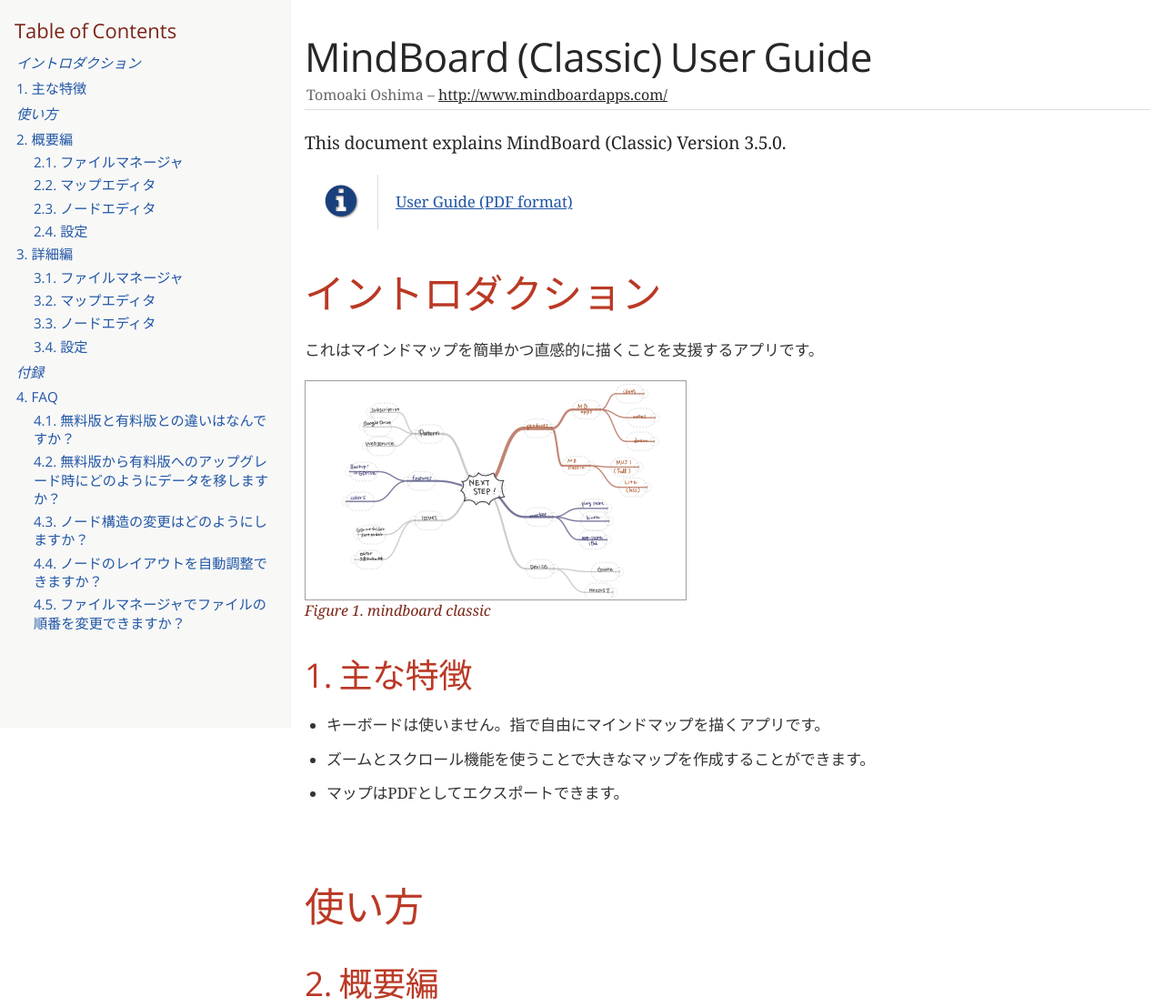
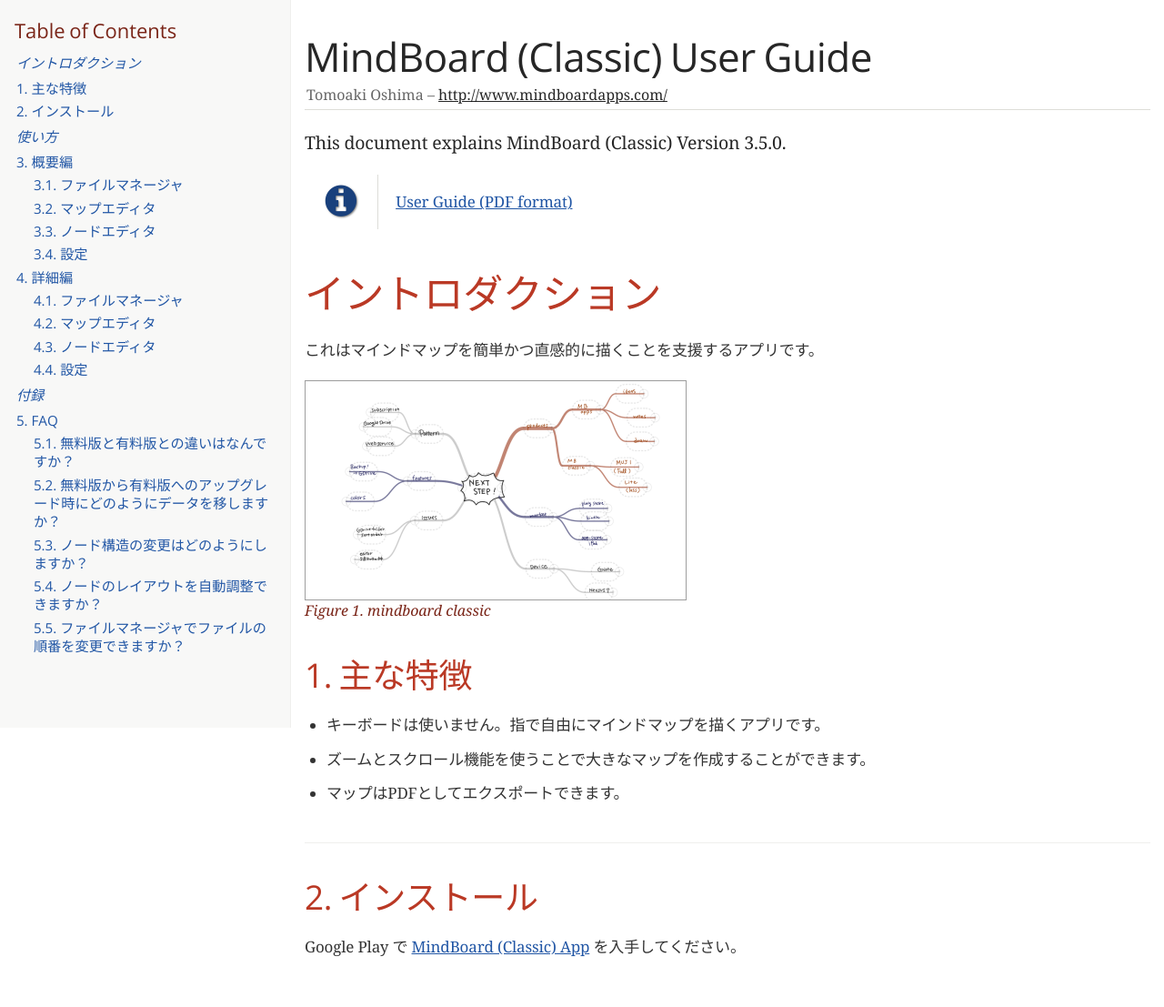
Before and after one commit to mindboard/mb-1-classic-docs-ja, a plain HTML site: page index.html in a window 1280 px wide. Shown: the top 1107 px of the page at 91% size. Drawn offline with nearby package versions, Linux system fonts and the light colour scheme; a web font is replaced by a local one.

Commit message:
added an installation section.

```diff
--- a/index.html
+++ b/index.html
@@ -523,37 +523,38 @@ table.CodeRay td.code>pre{padding:0}
 <li><a href="#_イントロダクション">イントロダクション</a>
 <ul class="sectlevel1">
 <li><a href="#_主な特徴">1. 主な特徴</a></li>
+<li><a href="#_インストール">2. インストール</a></li>
 </ul>
 </li>
 <li><a href="#_使い方">使い方</a>
 <ul class="sectlevel1">
-<li><a href="#_概要編">2. 概要編</a>
+<li><a href="#_概要編">3. 概要編</a>
 <ul class="sectlevel2">
-<li><a href="#_ファイルマネージャ">2.1. ファイルマネージャ</a></li>
-<li><a href="#_マップエディタ">2.2. マップエディタ</a></li>
-<li><a href="#_ノードエディタ">2.3. ノードエディタ</a></li>
-<li><a href="#_設定">2.4. 設定</a></li>
+<li><a href="#_ファイルマネージャ">3.1. ファイルマネージャ</a></li>
+<li><a href="#_マップエディタ">3.2. マップエディタ</a></li>
+<li><a href="#_ノードエディタ">3.3. ノードエディタ</a></li>
+<li><a href="#_設定">3.4. 設定</a></li>
 </ul>
 </li>
-<li><a href="#_詳細編">3. 詳細編</a>
+<li><a href="#_詳細編">4. 詳細編</a>
 <ul class="sectlevel2">
-<li><a href="#_ファイルマネージャ_2">3.1. ファイルマネージャ</a></li>
-<li><a href="#_マップエディタ_2">3.2. マップエディタ</a></li>
-<li><a href="#_ノードエディタ_2">3.3. ノードエディタ</a></li>
-<li><a href="#_設定_2">3.4. 設定</a></li>
+<li><a href="#_ファイルマネージャ_2">4.1. ファイルマネージャ</a></li>
+<li><a href="#_マップエディタ_2">4.2. マップエディタ</a></li>
+<li><a href="#_ノードエディタ_2">4.3. ノードエディタ</a></li>
+<li><a href="#_設定_2">4.4. 設定</a></li>
 </ul>
 </li>
 </ul>
 </li>
 <li><a href="#_付録">付録</a>
 <ul class="sectlevel1">
-<li><a href="#_faq">4. FAQ</a>
+<li><a href="#_faq">5. FAQ</a>
 <ul class="sectlevel2">
-<li><a href="#_無料版と有料版との違いはなんですか">4.1. 無料版と有料版との違いはなんですか？</a></li>
-<li><a href="#_無料版から有料版へのアップグレード時にどのようにデータを移しますか">4.2. 無料版から有料版へのアップグレード時にどのようにデータを移しますか？</a></li>
-<li><a href="#_ノード構造の変更はどのようにしますか">4.3. ノード構造の変更はどのようにしますか？</a></li>
-<li><a href="#_ノードのレイアウトを自動調整できますか">4.4. ノードのレイアウトを自動調整できますか？</a></li>
-<li><a href="#_ファイルマネージャでファイルの順番を変更できますか">4.5. ファイルマネージャでファイルの順番を変更できますか？</a></li>
+<li><a href="#_無料版と有料版との違いはなんですか">5.1. 無料版と有料版との違いはなんですか？</a></li>
+<li><a href="#_無料版から有料版へのアップグレード時にどのようにデータを移しますか">5.2. 無料版から有料版へのアップグレード時にどのようにデータを移しますか？</a></li>
+<li><a href="#_ノード構造の変更はどのようにしますか">5.3. ノード構造の変更はどのようにしますか？</a></li>
+<li><a href="#_ノードのレイアウトを自動調整できますか">5.4. ノードのレイアウトを自動調整できますか？</a></li>
+<li><a href="#_ファイルマネージャでファイルの順番を変更できますか">5.5. ファイルマネージャでファイルの順番を変更できますか？</a></li>
 </ul>
 </li>
 </ul>
@@ -613,15 +614,23 @@ table.CodeRay td.code>pre{padding:0}
 </div>
 </div>
 </div>
+<div class="sect1">
+<h2 id="_インストール"><a class="anchor" href="#_インストール"></a>2. インストール</h2>
+<div class="sectionbody">
+<div class="paragraph">
+<p>Google Play で <a href="https://play.google.com/store/apps/details?id=jp.osima.android.mindboardfree">MindBoard (Classic) App</a> を入手してください。</p>
+</div>
+</div>
+</div>
 <h1 id="_使い方" class="sect0"><a class="anchor" href="#_使い方"></a>使い方</h1>
 <div class="sect1">
-<h2 id="_概要編"><a class="anchor" href="#_概要編"></a>2. 概要編</h2>
+<h2 id="_概要編"><a class="anchor" href="#_概要編"></a>3. 概要編</h2>
 <div class="sectionbody">
 <div class="paragraph">
 <p>このアプリは３つの画面と設定で構成されています。</p>
 </div>
 <div class="sect2">
-<h3 id="_ファイルマネージャ"><a class="anchor" href="#_ファイルマネージャ"></a>2.1. ファイルマネージャ</h3>
+<h3 id="_ファイルマネージャ"><a class="anchor" href="#_ファイルマネージャ"></a>3.1. ファイルマネージャ</h3>
 <div class="imageblock">
 <div class="content">
 <img src="images/screenshots/muji_finder_act.png" alt="muji finder act">
@@ -643,7 +652,7 @@ table.CodeRay td.code>pre{padding:0}
 </div>
 </div>
 <div class="sect2">
-<h3 id="_マップエディタ"><a class="anchor" href="#_マップエディタ"></a>2.2. マップエディタ</h3>
+<h3 id="_マップエディタ"><a class="anchor" href="#_マップエディタ"></a>3.2. マップエディタ</h3>
 <div class="imageblock">
 <div class="content">
 <img src="images/screenshots/muji_mindboard_act.png" alt="muji mindboard act">
@@ -678,7 +687,7 @@ table.CodeRay td.code>pre{padding:0}
 </div>
 </div>
 <div class="sect2">
-<h3 id="_ノードエディタ"><a class="anchor" href="#_ノードエディタ"></a>2.3. ノードエディタ</h3>
+<h3 id="_ノードエディタ"><a class="anchor" href="#_ノードエディタ"></a>3.3. ノードエディタ</h3>
 <div class="imageblock">
 <div class="content">
 <img src="images/screenshots/muji_editor_act.png" alt="muji editor act">
@@ -710,7 +719,7 @@ table.CodeRay td.code>pre{padding:0}
 </div>
 </div>
 <div class="sect2">
-<h3 id="_設定"><a class="anchor" href="#_設定"></a>2.4. 設定</h3>
+<h3 id="_設定"><a class="anchor" href="#_設定"></a>3.4. 設定</h3>
 <div class="imageblock">
 <div class="content">
 <img src="images/screenshots/muji_settings.png" alt="muji settings">
@@ -721,10 +730,10 @@ table.CodeRay td.code>pre{padding:0}
 </div>
 </div>
 <div class="sect1">
-<h2 id="_詳細編"><a class="anchor" href="#_詳細編"></a>3. 詳細編</h2>
+<h2 id="_詳細編"><a class="anchor" href="#_詳細編"></a>4. 詳細編</h2>
 <div class="sectionbody">
 <div class="sect2">
-<h3 id="_ファイルマネージャ_2"><a class="anchor" href="#_ファイルマネージャ_2"></a>3.1. ファイルマネージャ</h3>
+<h3 id="_ファイルマネージャ_2"><a class="anchor" href="#_ファイルマネージャ_2"></a>4.1. ファイルマネージャ</h3>
 <div class="imageblock">
 <div class="content">
 <img src="images/screenshots/muji_finder_act.png" alt="muji finder act">
@@ -777,7 +786,7 @@ table.CodeRay td.code>pre{padding:0}
 </div>
 </div>
 <div class="sect2">
-<h3 id="_マップエディタ_2"><a class="anchor" href="#_マップエディタ_2"></a>3.2. マップエディタ</h3>
+<h3 id="_マップエディタ_2"><a class="anchor" href="#_マップエディタ_2"></a>4.2. マップエディタ</h3>
 <div class="imageblock">
 <div class="content">
 <img src="images/screenshots/muji_mindboard_act.png" alt="muji mindboard act">
@@ -840,7 +849,7 @@ table.CodeRay td.code>pre{padding:0}
 </div>
 </div>
 <div class="sect2">
-<h3 id="_ノードエディタ_2"><a class="anchor" href="#_ノードエディタ_2"></a>3.3. ノードエディタ</h3>
+<h3 id="_ノードエディタ_2"><a class="anchor" href="#_ノードエディタ_2"></a>4.3. ノードエディタ</h3>
 <div class="imageblock">
 <div class="content">
 <img src="images/screenshots/muji_editor_act.png" alt="muji editor act">
@@ -874,7 +883,7 @@ table.CodeRay td.code>pre{padding:0}
 </div>
 </div>
 <div class="sect2">
-<h3 id="_設定_2"><a class="anchor" href="#_設定_2"></a>3.4. 設定</h3>
+<h3 id="_設定_2"><a class="anchor" href="#_設定_2"></a>4.4. 設定</h3>
 <div class="imageblock">
 <div class="content">
 <img src="images/screenshots/muji_settings.png" alt="muji settings">
@@ -902,10 +911,10 @@ table.CodeRay td.code>pre{padding:0}
 </div>
 <h1 id="_付録" class="sect0"><a class="anchor" href="#_付録"></a>付録</h1>
 <div class="sect1">
-<h2 id="_faq"><a class="anchor" href="#_faq"></a>4. FAQ</h2>
+<h2 id="_faq"><a class="anchor" href="#_faq"></a>5. FAQ</h2>
 <div class="sectionbody">
 <div class="sect2">
-<h3 id="_無料版と有料版との違いはなんですか"><a class="anchor" href="#_無料版と有料版との違いはなんですか"></a>4.1. 無料版と有料版との違いはなんですか？</h3>
+<h3 id="_無料版と有料版との違いはなんですか"><a class="anchor" href="#_無料版と有料版との違いはなんですか"></a>5.1. 無料版と有料版との違いはなんですか？</h3>
 <div class="paragraph">
 <p>無料版は以下の制限があります。</p>
 </div>
@@ -924,12 +933,12 @@ table.CodeRay td.code>pre{padding:0}
 </div>
 </div>
 <div class="sect2">
-<h3 id="_無料版から有料版へのアップグレード時にどのようにデータを移しますか"><a class="anchor" href="#_無料版から有料版へのアップグレード時にどのようにデータを移しますか"></a>4.2. 無料版から有料版へのアップグレード時にどのようにデータを移しますか？</h3>
+<h3 id="_無料版から有料版へのアップグレード時にどのようにデータを移しますか"><a class="anchor" href="#_無料版から有料版へのアップグレード時にどのようにデータを移しますか"></a>5.2. 無料版から有料版へのアップグレード時にどのようにデータを移しますか？</h3>
 <div class="paragraph">
 <p>ファイルマネージャのデータ管理メニューを使用します。</p>
 </div>
 <div class="sect3">
-<h4 id="_操作方法"><a class="anchor" href="#_操作方法"></a>4.2.1. 操作方法</h4>
+<h4 id="_操作方法"><a class="anchor" href="#_操作方法"></a>5.2.1. 操作方法</h4>
 <div class="paragraph">
 <p>ステップ1 : MindBoard Classic <strong>Free</strong> を起動</p>
 </div>
@@ -958,7 +967,7 @@ table.CodeRay td.code>pre{padding:0}
 </div>
 </div>
 <div class="sect3">
-<h4 id="_補足"><a class="anchor" href="#_補足"></a>4.2.2. 補足</h4>
+<h4 id="_補足"><a class="anchor" href="#_補足"></a>5.2.2. 補足</h4>
 <div class="ulist">
 <ul>
 <li>
@@ -972,12 +981,12 @@ table.CodeRay td.code>pre{padding:0}
 </div>
 </div>
 <div class="sect2">
-<h3 id="_ノード構造の変更はどのようにしますか"><a class="anchor" href="#_ノード構造の変更はどのようにしますか"></a>4.3. ノード構造の変更はどのようにしますか？</h3>
+<h3 id="_ノード構造の変更はどのようにしますか"><a class="anchor" href="#_ノード構造の変更はどのようにしますか"></a>5.3. ノード構造の変更はどのようにしますか？</h3>
 <div class="paragraph">
 <p>センターノード以外は自由にノード構造を変更できます。</p>
 </div>
 <div class="sect3">
-<h4 id="_操作方法_2"><a class="anchor" href="#_操作方法_2"></a>4.3.1. 操作方法</h4>
+<h4 id="_操作方法_2"><a class="anchor" href="#_操作方法_2"></a>5.3.1. 操作方法</h4>
 <div class="paragraph">
 <p>マップエディタ画面で&#8230;&#8203;</p>
 </div>
@@ -1006,7 +1015,7 @@ table.CodeRay td.code>pre{padding:0}
 </div>
 </div>
 <div class="sect2">
-<h3 id="_ノードのレイアウトを自動調整できますか"><a class="anchor" href="#_ノードのレイアウトを自動調整できますか"></a>4.4. ノードのレイアウトを自動調整できますか？</h3>
+<h3 id="_ノードのレイアウトを自動調整できますか"><a class="anchor" href="#_ノードのレイアウトを自動調整できますか"></a>5.4. ノードのレイアウトを自動調整できますか？</h3>
 <div class="paragraph">
 <p>はい。</p>
 </div>
@@ -1014,7 +1023,7 @@ table.CodeRay td.code>pre{padding:0}
 <p>自動レイアウト機能を使います。</p>
 </div>
 <div class="sect3">
-<h4 id="_操作方法_3"><a class="anchor" href="#_操作方法_3"></a>4.4.1. 操作方法</h4>
+<h4 id="_操作方法_3"><a class="anchor" href="#_操作方法_3"></a>5.4.1. 操作方法</h4>
 <div class="paragraph">
 <p>マップエディタ画面で&#8230;&#8203;</p>
 </div>
@@ -1031,7 +1040,7 @@ table.CodeRay td.code>pre{padding:0}
 </div>
 </div>
 <div class="sect2">
-<h3 id="_ファイルマネージャでファイルの順番を変更できますか"><a class="anchor" href="#_ファイルマネージャでファイルの順番を変更できますか"></a>4.5. ファイルマネージャでファイルの順番を変更できますか？</h3>
+<h3 id="_ファイルマネージャでファイルの順番を変更できますか"><a class="anchor" href="#_ファイルマネージャでファイルの順番を変更できますか"></a>5.5. ファイルマネージャでファイルの順番を変更できますか？</h3>
 <div class="paragraph">
 <p>はい。</p>
 </div>
@@ -1039,7 +1048,7 @@ table.CodeRay td.code>pre{padding:0}
 <p>好きな場所に変更できます。</p>
 </div>
 <div class="sect3">
-<h4 id="_操作方法_4"><a class="anchor" href="#_操作方法_4"></a>4.5.1. 操作方法</h4>
+<h4 id="_操作方法_4"><a class="anchor" href="#_操作方法_4"></a>5.5.1. 操作方法</h4>
 <div class="paragraph">
 <p>ファイルマネージャ画面で&#8230;&#8203;</p>
 </div>
```
Also changed, not shown: 3 other files.
